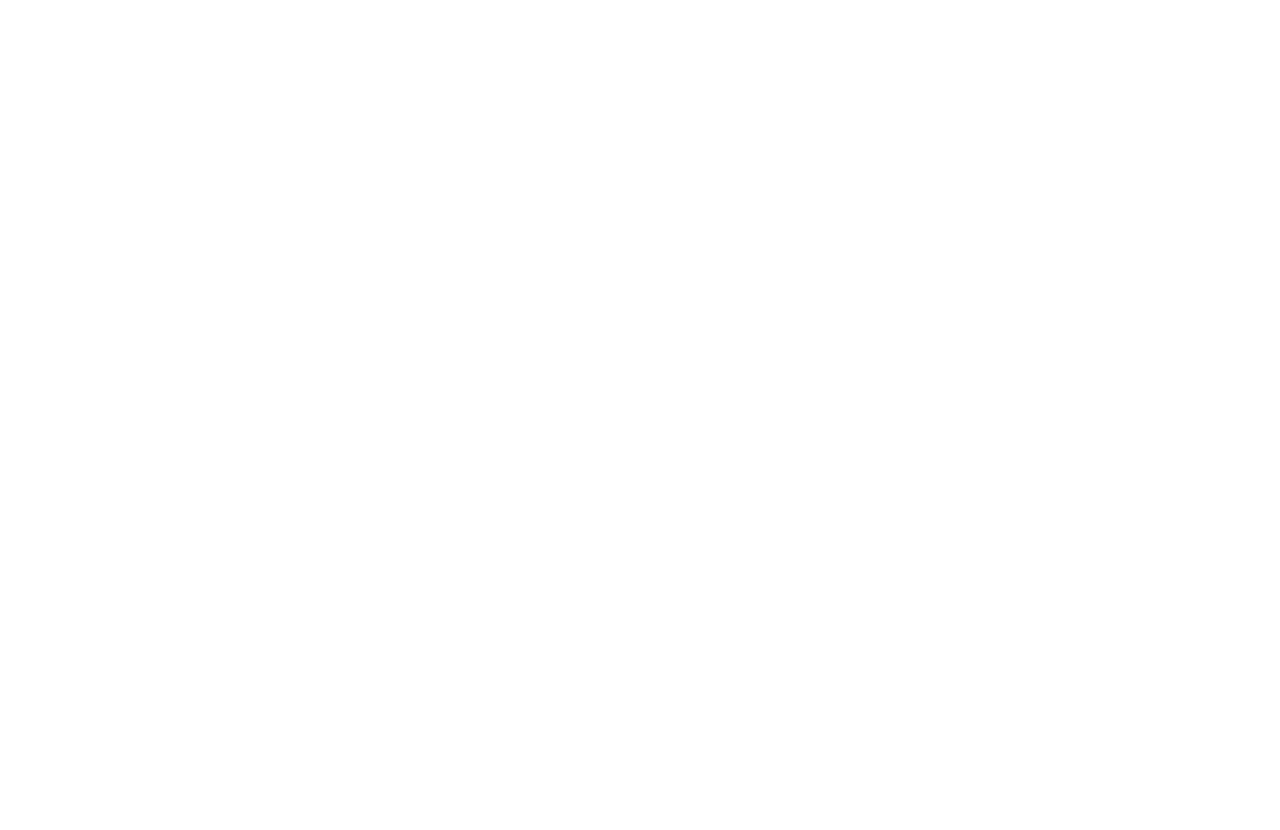
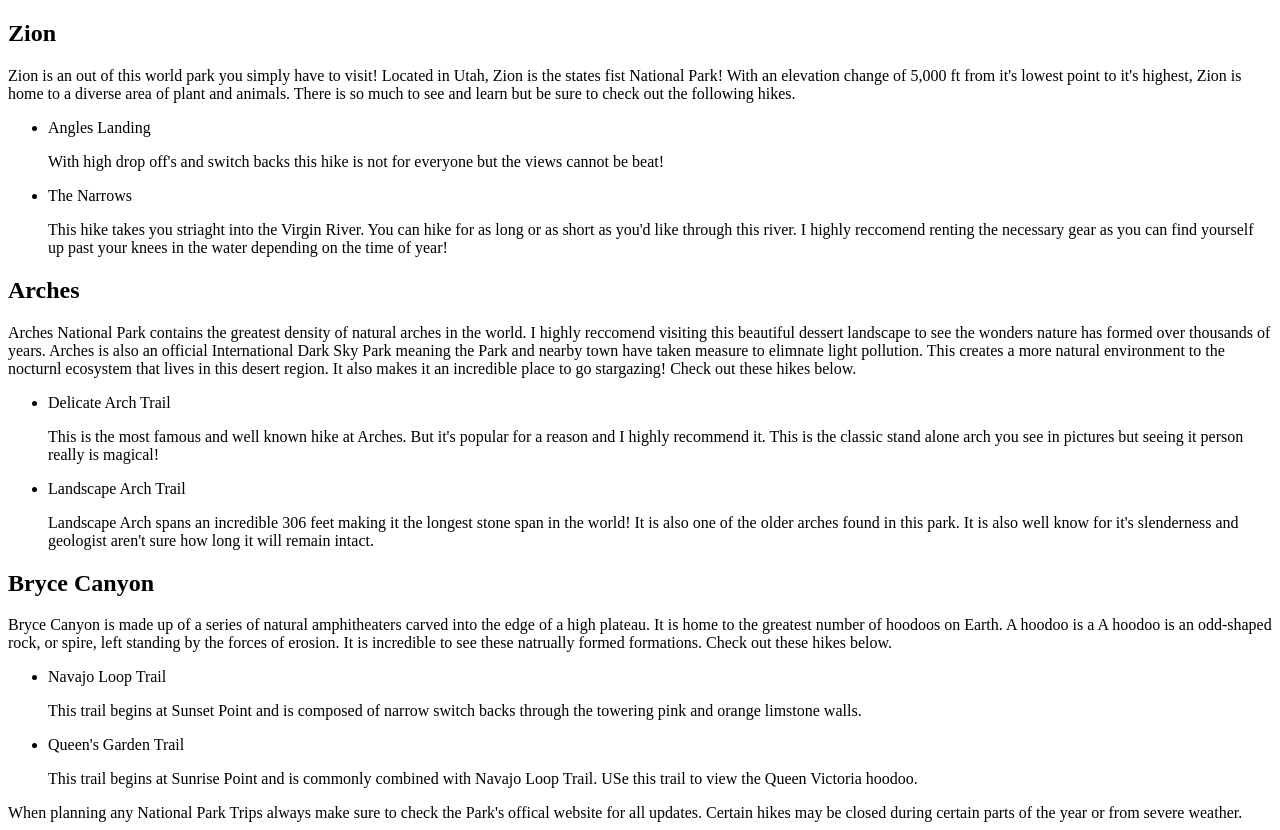
Before and after one commit to LaunchCodeAllhubs/js-assignment-4-html-me-something-cameronfeeman, a website: page index.html in a window 1280 px wide. Before the commit the page ends 800 px from the top, so only its background shows below. Drawn offline with Linux system fonts and the light colour scheme.

Commit message:
html changes

```diff
--- a/index.html
+++ b/index.html
@@ -1,8 +1,58 @@
 <!DOCTYPE html>
 <html>
    <head>
+      <title>National Parks You Should Visit!</title>
    </head>
+
+   <main>
    <body>
-      <!-- Write your HTML in this file! -->
+
+
+
+      <article>
+      <header>
+         <h1>Zion</h1>
+      </header>
+      <p>Zion is an out of this world park you simply have to visit! Located in Utah, Zion is the states fist National Park! With an elevation change of 5,000 ft from it's lowest point to it's highest, Zion is home to a diverse area of plant and animals. There is so much to see and learn but be sure to check out the following hikes.</p>
+      <ul>
+      <li> Angles Landing </li>
+      <p> With high drop off's and switch backs this hike is not for everyone but the views cannot be beat!  </p>
+      <li> The Narrows </li>
+      <p> This hike takes you striaght into the Virgin River. You can hike for as long or as short as you'd like through this river. I highly reccomend renting the necessary gear as you can find yourself up past your knees in the water depending on the time of year!</p>
+      </ul>
+   </article>
+
+
+
+   <article>
+      <header>
+         <h1>Arches</h1>
+      </header>
+      <p> Arches National Park contains the greatest density of natural arches in the world. I highly reccomend visiting this beautiful dessert landscape to see the wonders nature has formed over thousands of years. Arches is also an official International Dark Sky Park meaning the Park and nearby town have taken measure to elimnate light pollution. This creates a more natural environment to the nocturnl ecosystem that lives in this desert region. It also makes it an incredible place to go stargazing! Check out these hikes below.  </p>
+      <ul>
+         <li> Delicate Arch Trail</li>
+         <p> This is the most famous and well known hike at Arches. But it's popular for a reason and I highly recommend it. This is the classic stand alone arch you see in pictures but seeing it person really is magical! </p>
+         <li> Landscape Arch Trail </li>
+         <p> Landscape Arch spans an incredible 306 feet making it the longest stone span in the world! It is also one of the older arches found in this park. It is also well know for it's slenderness and geologist aren't sure how long it will remain intact. </p>
+      </ul>
+   </article>
+
+
+   <article>
+   <header>
+      <h1>Bryce Canyon</h1>
+   </header>
+   <p> Bryce Canyon is made up of a series of natural amphitheaters carved into the edge of a high plateau. It is home to the greatest number of hoodoos on Earth. A hoodoo is a A hoodoo is an odd-shaped rock, or spire, left standing by the forces of erosion. It is incredible to see these natrually formed formations. Check out these hikes below. </p>
+   <ul>
+      <li> Navajo Loop Trail</li>
+      <p> This trail begins at Sunset Point and is composed of narrow switch backs through the towering pink and orange limstone walls. </p>
+      <li> Queen's Garden Trail </li>
+      <p> This trail begins at Sunrise Point and is commonly combined with Navajo Loop Trail. USe this trail to view the Queen Victoria hoodoo.</p>
+   </ul>
+</article>
+
    </body>
+</main>
+<footer>When planning any National Park Trips always make sure to check the Park's offical website for all updates. Certain hikes may be closed during certain parts of the year or from severe weather. </footer>
+
 </html>
```
